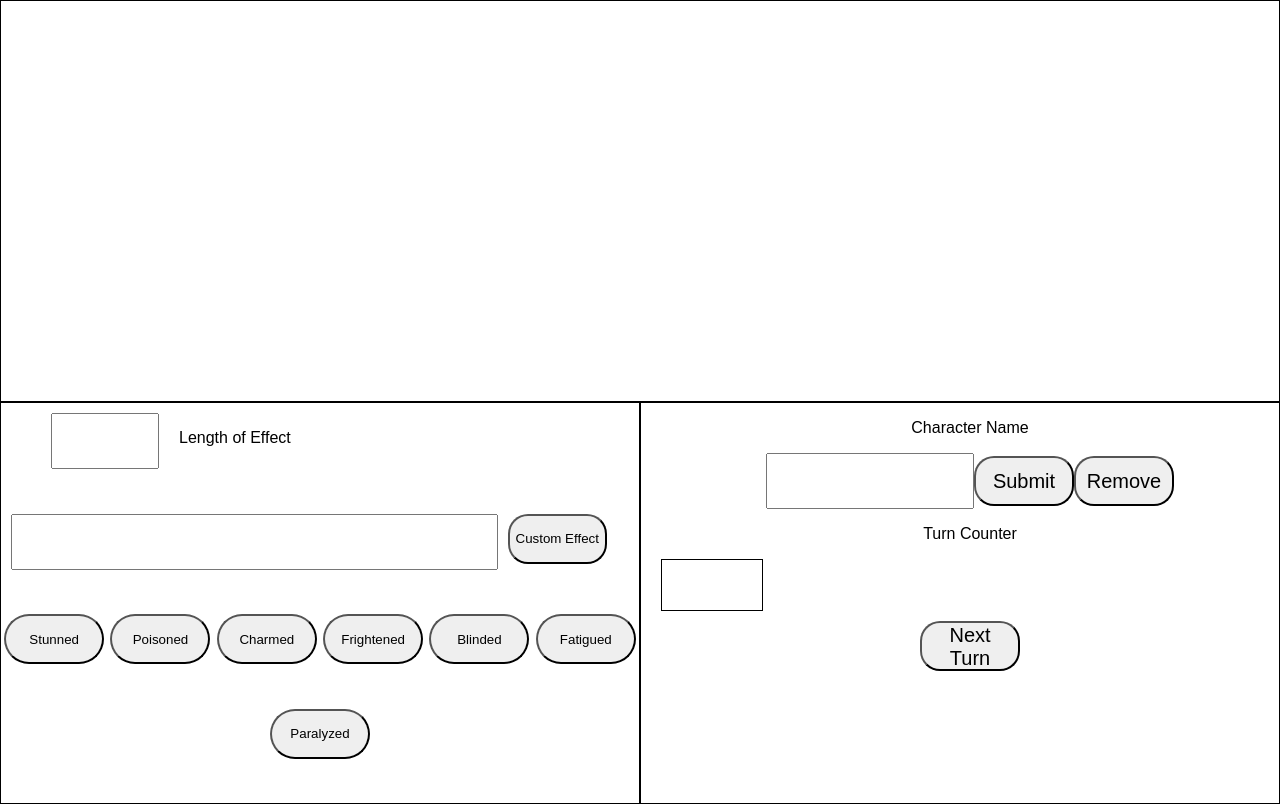
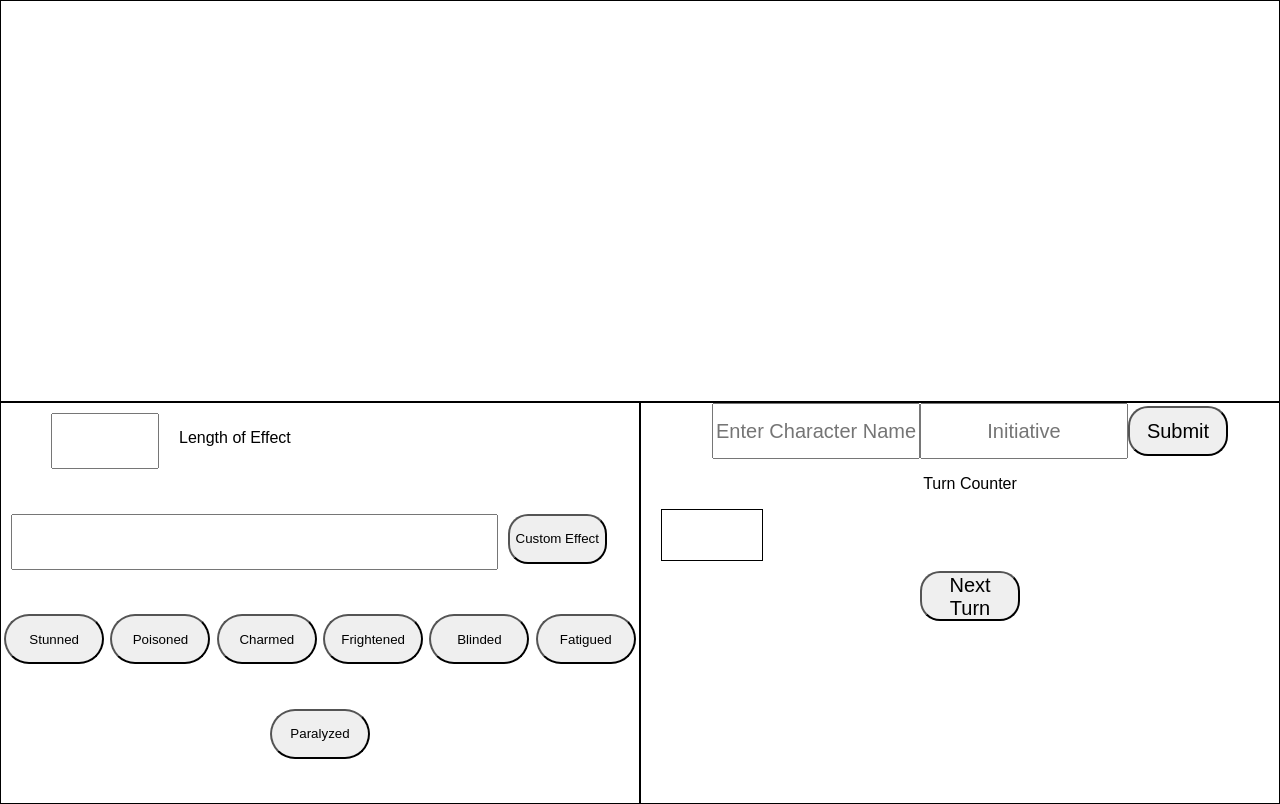
Before and after one commit to nlhowell12/stattrack, a React (Create React App) app in the folder react-stat/: page / in a window 1280 px wide. Built offline with nearby package versions, Linux system fonts and the light colour scheme.

Commit message:
successfully adds player name and initiative dynamically

```diff
--- a/react-stat/src/App.jsx
+++ b/react-stat/src/App.jsx
@@ -6,7 +6,8 @@ class App extends Component {
     state = {
         turn: 0,
         players: [],
-        newPlayer: ""
+        newPlayer: "",
+        newPlayerInit: 0
     }
     addPlayer = (name, init) => evt => {
         const { players } = this.state;
@@ -29,7 +30,7 @@ class App extends Component {
                 playerExists = true
             }
         }
-        playerExists || this.state.newPlayer === "" ? alert("Please enter a name") : this.setState({players: [...players, player], newPlayer: ""})
+        playerExists || this.state.newPlayer === "" ? alert("Please enter a name") : this.setState({players: [...players, player], newPlayer: "", newPlayerInit: 0})
     }
   render() {
     return (
@@ -55,10 +56,9 @@ class App extends Component {
             </section>
             <section id="input_box">
                 <section id="char_text">
-                    <p>Character Name</p>
-                    <input id='charInput' type="text" value={this.state.newPlayer} onChange={evt => {this.setState({newPlayer: evt.target.value})}}/>
-                    <button id='charSubmit' onClick={this.addPlayer(this.state.newPlayer, 1)}>Submit</button>
-                    <button id="removeChar" >Remove</button>
+                    <input id='charInput' type="text" placeholder={"Enter Character Name"} value={this.state.newPlayer} onChange={evt => {this.setState({newPlayer: evt.target.value})}}/>
+                    <input type="number" id="initInput" placeholder={"Initiative"} onChange={evt => {this.setState({newPlayerInit: Number(evt.target.value)})}}/>
+                    <button id='charSubmit' onClick={this.addPlayer(this.state.newPlayer, this.state.newPlayerInit)}>Submit</button>
                 </section>
                 <section id="turn_counter">
                     <p>Turn Counter</p>
```
